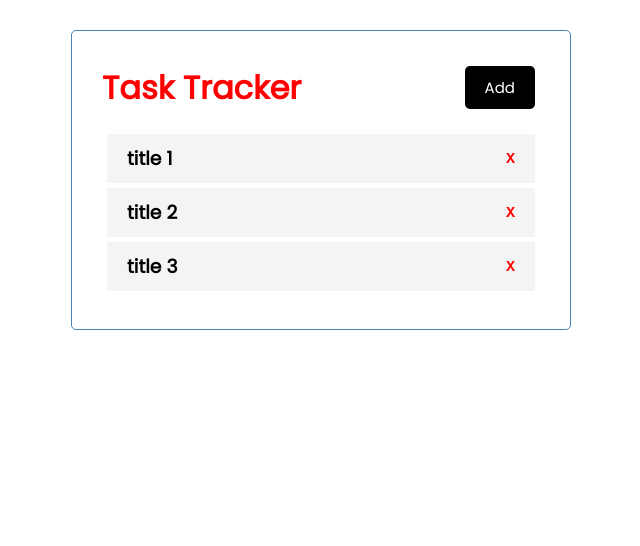
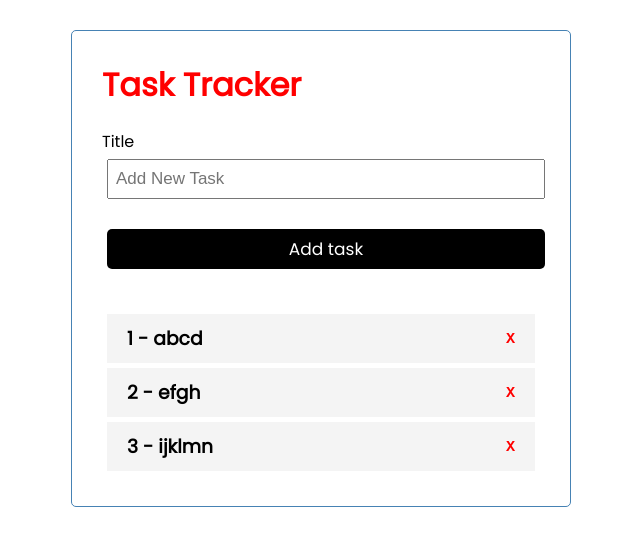
Before and after one commit to systemry420/re-react, a React (Create React App) app: page / in a window 1280 px wide. Shown: the top 546 px of the page, without its empty margins (319-959 px from the left). Built offline with nearby package versions, Linux system fonts and the light colour scheme.

Commit message:
delete task

```diff
--- a/src/App.js
+++ b/src/App.js
@@ -1,26 +1,35 @@
 import { useState } from 'react';
 import './App.css';
+import AddTask from './comps/AddTask';
 import Header from './comps/Header'
 import Tasks from './comps/Tasks';
 
 const App = () => {
   const [tasks, setTasks] = useState(
     [
-      { id: 1, title: 'title 1' },
-      { id: 2, title: 'title 2' },
-      { id: 3, title: 'title 3' },
+      { id: 1, title: 'abcd' },
+      { id: 2, title: 'efgh' },
+      { id: 3, title: 'ijklmn' },
     ]
   );
 
   const deleteTask = (id) => {
-    console.log('delete', id);
+    setTasks(tasks.filter(t => t.id !== id))
   }
 
   return (
     <div className="container">
       <Header title="Task Tracker" />
+      <AddTask />
 
-      <Tasks tasks={tasks} deleteTask={deleteTask}/>
+      {
+        tasks.length > 0 ? (
+          <Tasks tasks={tasks} deleteTask={deleteTask}/>
+        ) :
+        (
+          <h1>No tasks for now!!!</h1>
+        )
+      }
     </div>
   );
 }
--- /dev/null
+++ b/src/comps/AddTask.js
@@ -0,0 +1,18 @@
+import React from 'react'
+
+const AddTask = () => {
+    return (
+        <form className='add-form'>
+            <div className='form-control'>
+                <label>Title</label>
+                <input type='text' placeholder='Add New Task' />
+            </div>
+
+            <div className='form-control'>
+                <input className='btn' type={"submit"} value={"Add task"} />
+            </div>
+        </form>
+    )
+}
+
+export default AddTask
--- a/src/comps/Header.js
+++ b/src/comps/Header.js
@@ -6,7 +6,7 @@ const Header = (props) => {  //({ title })
     return (
         <div className="header">
             <h1 style={{ color: 'red' }}>{props.title}</h1>
-            <button onClick={onClick} className="btn">Add</button>
+            {/* <button onClick={onClick} className="btn">Add</button> */}
         </div>
     )
 }
--- a/src/comps/Task.js
+++ b/src/comps/Task.js
@@ -1,10 +1,13 @@
 import React from 'react'
 
-const Task = ({task}) => {
+const Task = ({task, deleteTask}) => {
     return (
         <div className='task'>
-            <h3>{task}
-                <pre style={{ color: 'red' }}>X</pre>
+            <h3>{task.id} - {task.title}
+                <pre
+                    style={{ color: 'red' }}
+                    onClick={() => deleteTask(task.id)}
+                >X</pre>
             </h3>
         </div>
     )
--- a/src/comps/Tasks.js
+++ b/src/comps/Tasks.js
@@ -1,12 +1,12 @@
 import Task from "./Task"
 
-const Tasks = ({ tasks }) => {
+const Tasks = ({ tasks, deleteTask }) => {
   return (
     <div>
       {
         tasks.map(
           (task) => (
-                        <Task key={task.id} task={task.title} />
+            <Task key={task.id} task={task} deleteTask={deleteTask}/>
           )
         )
       }
```
Lines whose indentation alone changed are shown as unchanged.
